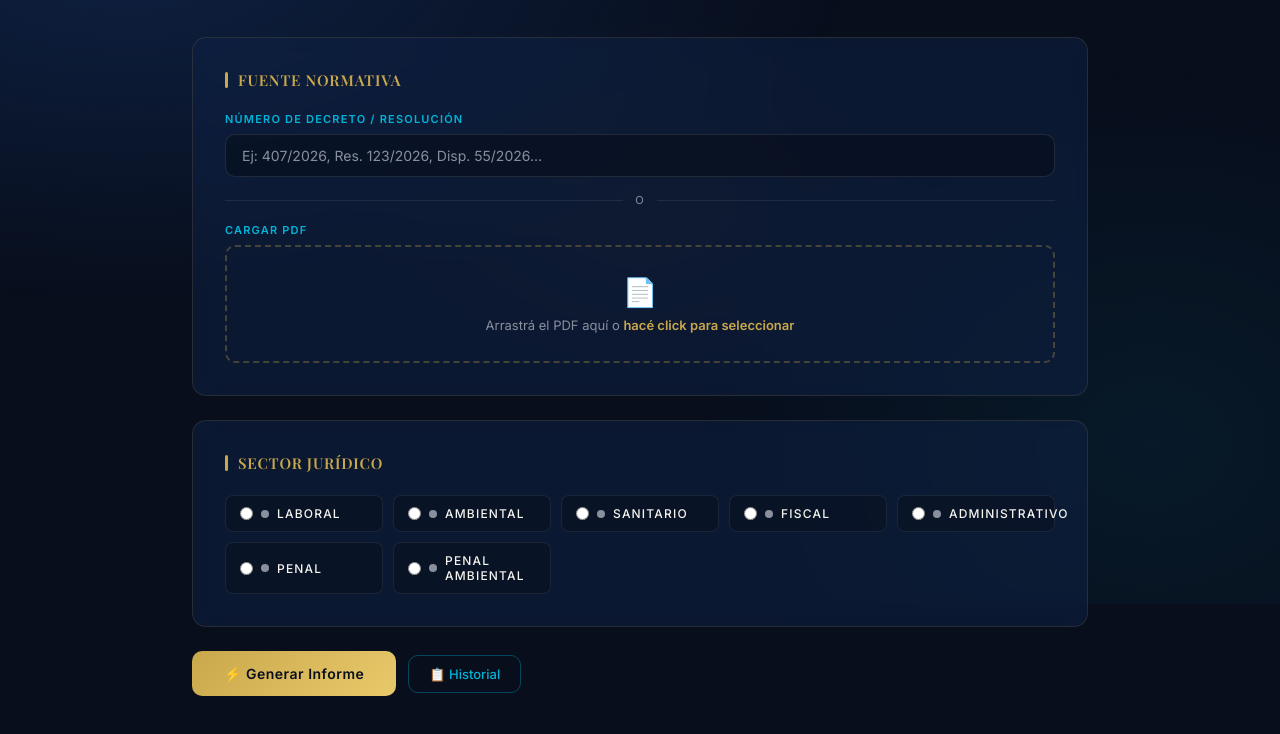
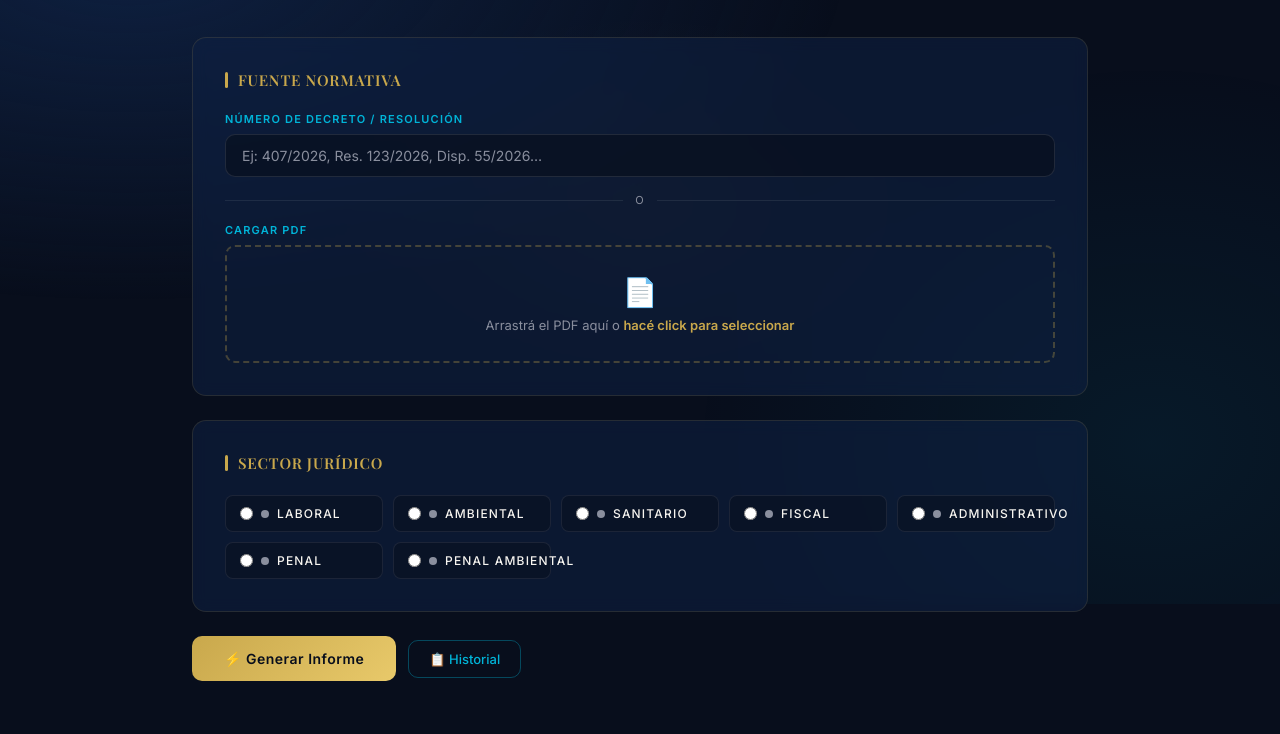
Before and after one commit to Eduardoan2004/lexia-app, a website: page public/normativa.html in a window 1280 px wide. Shown: the part 196-930 px from the top of the page. Drawn offline with nearby package versions, Linux system fonts and the light colour scheme.

Commit message:
Add nowrap to sector-label for text handling

```diff
--- a/public/normativa.html
+++ b/public/normativa.html
@@ -266,7 +266,7 @@ select option { background: var(--navy); color: var(--white); }
   transition: background .2s;
 }
 .sector-chip.active .sector-dot { background: var(--gold); }
-.sector-label { font-size: 12px; font-weight: 500; color: var(--white); }
+.sector-label { font-size: 12px; font-weight: 500; color: var(--white); white-space: nowrap; }
 
 /* ── DIVIDER ── */
 .or-divider {
```
